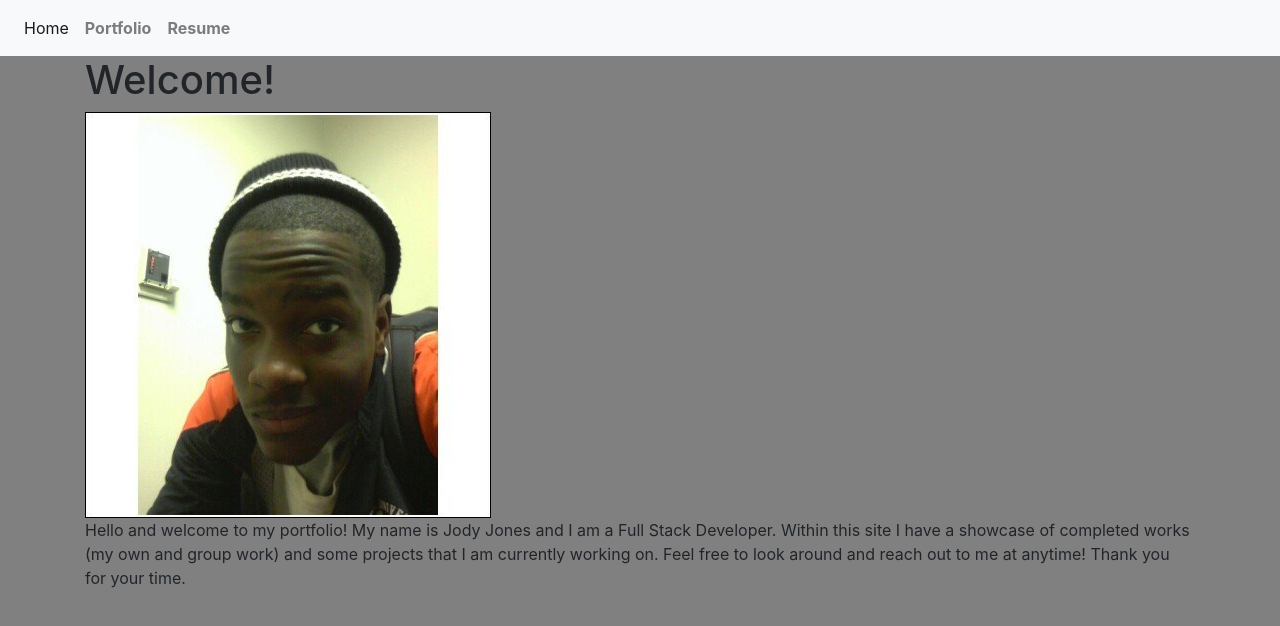
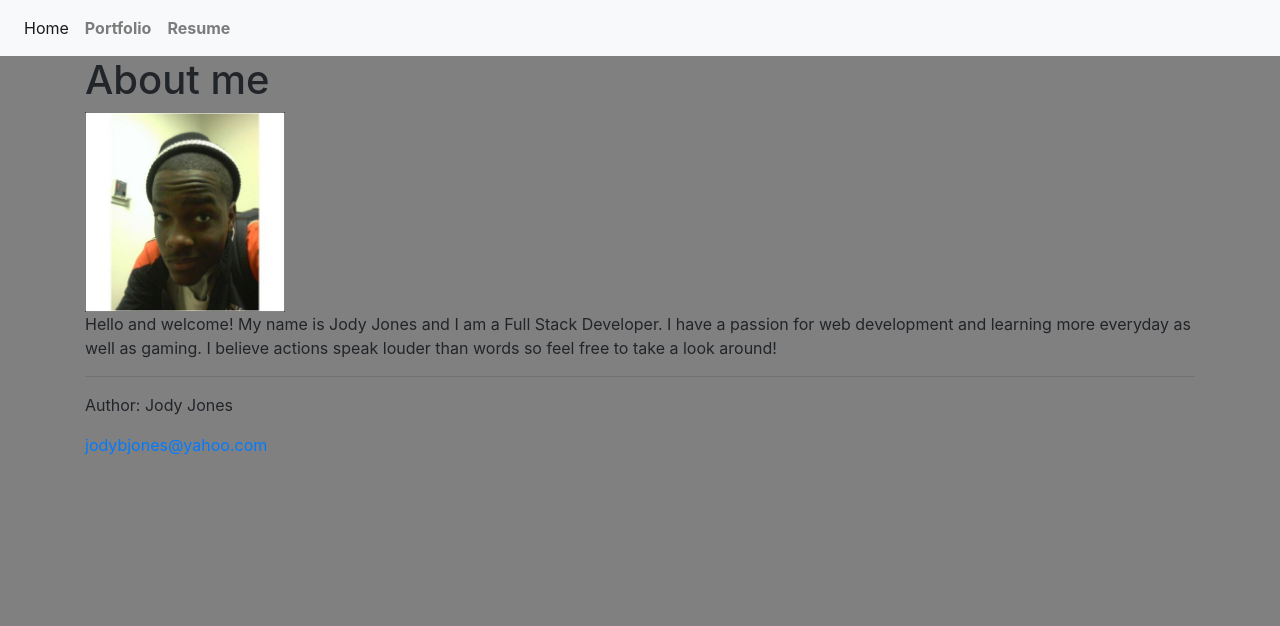
Before and after one commit to SkinnySk8ter/react-portfolio, a React (Create React App) app in the folder reactprofile/: page / in a window 1280 px wide. Shown: the top 626 px of the page. Built offline with nearby package versions, Linux system fonts and the light colour scheme.

Commit message:
put footer in homepage..adjusted pic size

```diff
--- /dev/null
+++ b/reactprofile/src/components/Homepage/Homepage.css
@@ -0,0 +1,4 @@
+.myimg {
+    height: 200px;
+    width: 200px;
+}
--- a/reactprofile/src/components/Homepage/Homepage.js
+++ b/reactprofile/src/components/Homepage/Homepage.js
@@ -1,15 +1,27 @@
 import React from 'react';
 import logo from "../newprofilepic.jpg"
+import '../Homepage/Homepage.css'
 
 
 const home = () => {
     return (
         <div className="container">
-            <h1>Welcome!</h1>
-            <img src={logo}  alt="myimage"/>
-            <p>Hello and welcome to my portfolio! My name is Jody Jones and I am a Full Stack Developer. Within this site I have a showcase of completed works (my own and group work) and some projects that I am currently working on. Feel free to look around and reach out to me at anytime! Thank you for your time.</p>
+            <h1>About me</h1>
+            <img className='myimg' src={logo} alt="myimage" />
+            <p>Hello and welcome! My name is Jody Jones and I am a Full Stack Developer. I have a passion for web development and learning more everyday as well as gaming. I believe actions speak louder than words so feel free to take a look around!</p>
+            <hr></hr>
+            <footer>
+            <p>Author: Jody Jones</p>
+            <p><a href="mailto:jodybjones@yahoo.com">jodybjones@yahoo.com</a></p>
+        </footer>
         </div>
+
+
+
+
     );
 }
 
+
+
 export default home;
```
Also changed, not shown: reactprofile/src/components/Footer/Footer.js (added, +12 -0 lines), reactprofile/src/components/Footer/Footer.css (added).
